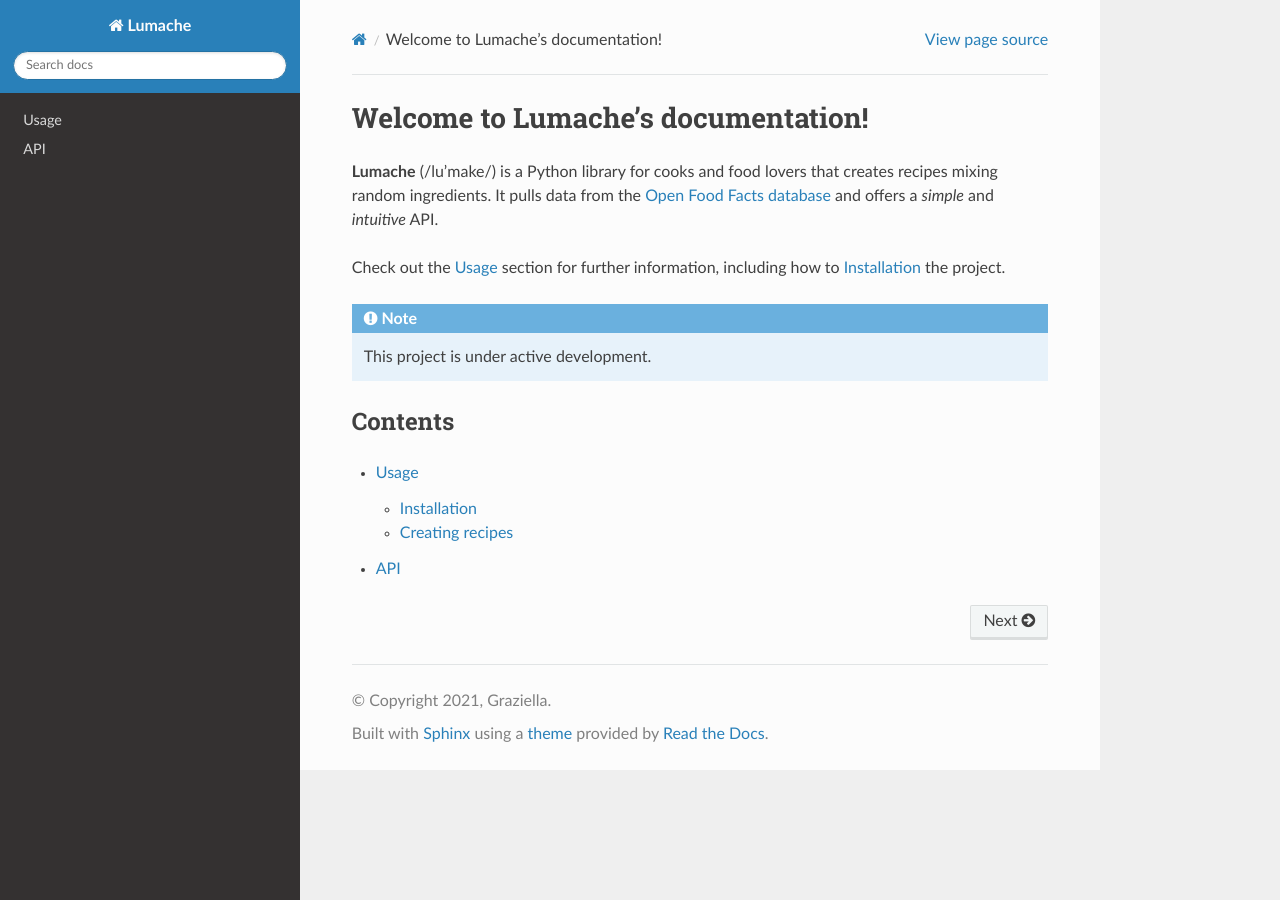
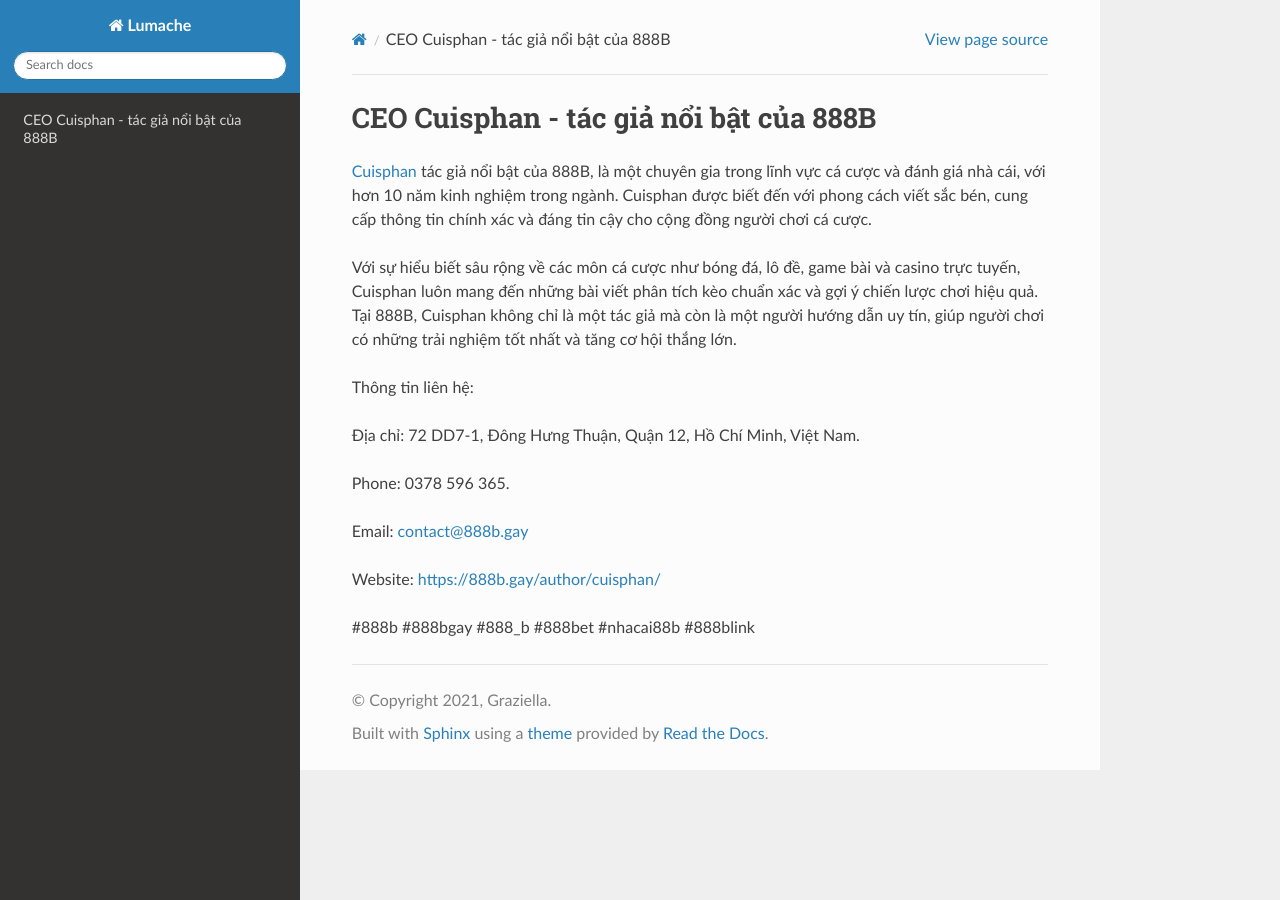
Before and after one commit to p8ebermouc/cuisphan, a Sphinx documentation site: the page built from docs/source/index.rst, in a window 1280 px wide. Built offline with Sphinx 7.4.7 and the Read the Docs theme 3.1.0, drawn with Linux system fonts in a browser that asks for light colours.

Commit message:
Update index.rst

```diff
--- a/docs/source/index.rst
+++ b/docs/source/index.rst
@@ -1,22 +1,18 @@
-Welcome to Lumache's documentation!
+CEO Cuisphan - tác giả nổi bật của 888B
 ===================================
 
-**Lumache** (/lu'make/) is a Python library for cooks and food lovers
-that creates recipes mixing random ingredients.
-It pulls data from the `Open Food Facts database <https://world.openfoodfacts.org/>`_
-and offers a *simple* and *intuitive* API.
+`Cuisphan <https://888b.gay/author/cuisphan/>`_ tác giả nổi bật của 888B, là một chuyên gia trong lĩnh vực cá cược và đánh giá nhà cái, với hơn 10 năm kinh nghiệm trong ngành. Cuisphan được biết đến với phong cách viết sắc bén, cung cấp thông tin chính xác và đáng tin cậy cho cộng đồng người chơi cá cược.
 
-Check out the :doc:`usage` section for further information, including
-how to :ref:`installation` the project.
+Với sự hiểu biết sâu rộng về các môn cá cược như bóng đá, lô đề, game bài và casino trực tuyến, Cuisphan luôn mang đến những bài viết phân tích kèo chuẩn xác và gợi ý chiến lược chơi hiệu quả. Tại 888B, Cuisphan không chỉ là một tác giả mà còn là một người hướng dẫn uy tín, giúp người chơi có những trải nghiệm tốt nhất và tăng cơ hội thắng lớn.
 
-.. note::
+Thông tin liên hệ:
 
-   This project is under active development.
+Địa chỉ: 72 DD7-1, Đông Hưng Thuận, Quận 12, Hồ Chí Minh, Việt Nam.
 
-Contents
---------
+Phone: 0378 596 365.
 
-.. toctree::
+Email: contact@888b.gay
 
-   usage
-   api
+Website: https://888b.gay/author/cuisphan/
+
+#888b #888bgay #888_b #888bet #nhacai88b #888blink
```
